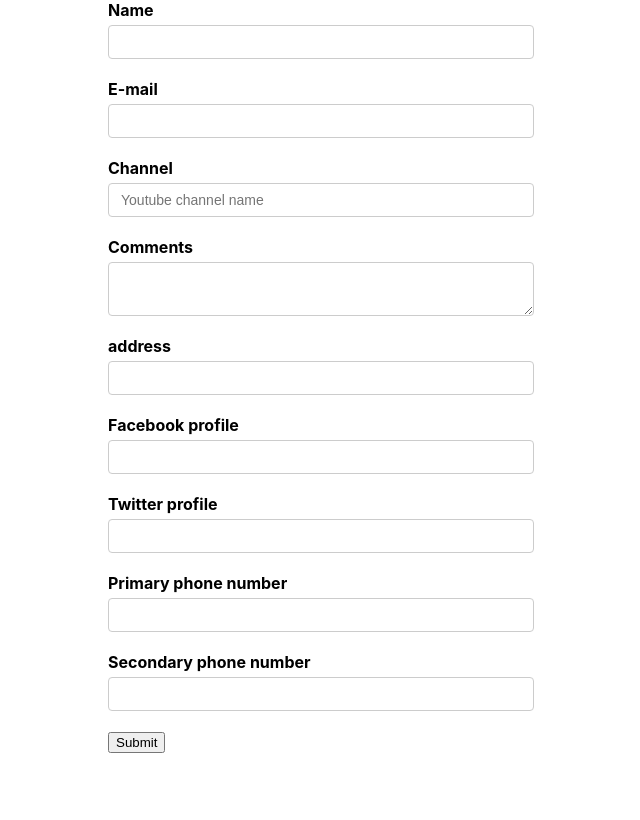
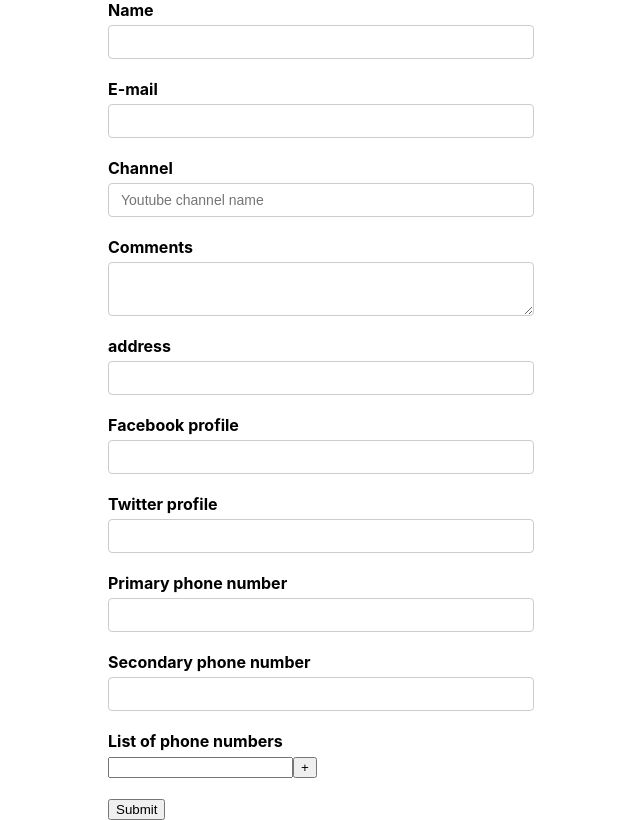
Before and after one commit to ibrahimdenizz/react-formik-playground, a React (Create React App) app in the folder simple-form/: page / in a window 1280 px wide. Shown: the whole page, without its empty margins (319-959 px from the left). Built offline with nearby package versions, Linux system fonts and the light colour scheme.

Commit message:
Add FieldArray component

```diff
--- a/simple-form/src/components/YoutubeForm.js
+++ b/simple-form/src/components/YoutubeForm.js
@@ -1,5 +1,5 @@
 import React from "react";
-import { ErrorMessage, Field, Form, Formik } from "formik";
+import { ErrorMessage, Field, Form, Formik, FieldArray } from "formik";
 import * as Yup from "yup";
 import TextError from "./TextError";
 
@@ -14,6 +14,7 @@
     twitter: "",
   },
   phoneNumbers: ["", ""],
+  phNumbers: [""],
 };
 
 const onSubmit = (values) => {
@@ -100,6 +101,36 @@
           <Field type="text" id="twitter" name="phoneNumbers[1]" />
         </div>
 
+        <div className="form-control">
+          <label htmlFor="twitter">List of phone numbers</label>
+          <FieldArray name="phNumbers">
+            {(fieldArrayProps) => {
+              const { push, remove, form } = fieldArrayProps;
+              const { values } = form;
+              const { phNumbers } = values;
+              return (
+                <div>
+                  {phNumbers.map((phNumber, index) => (
+                    <div key={index}>
+                      <Field name={`phNumbers[${index}]`} />
+                      {index > 0 && (
+                        <button type="button" onClick={() => remove(index)}>
+                          {" "}
+                          -{" "}
+                        </button>
+                      )}
+                      <button type="button" onClick={() => push("")}>
+                        {" "}
+                        +{" "}
+                      </button>
+                    </div>
+                  ))}
+                </div>
+              );
+            }}
+          </FieldArray>
+        </div>
+
         <button type="submit">Submit</button>
       </Form>
     </Formik>
```
